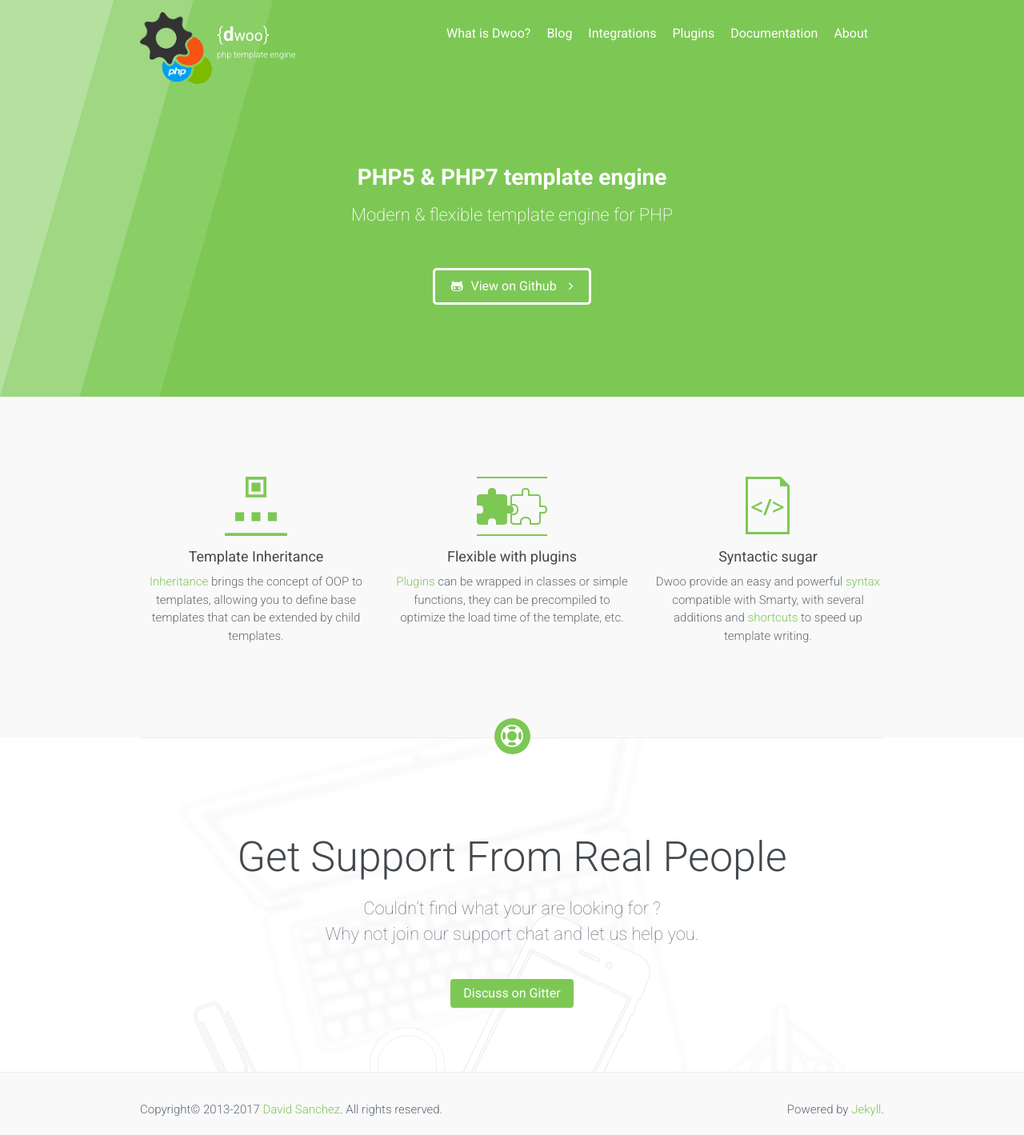
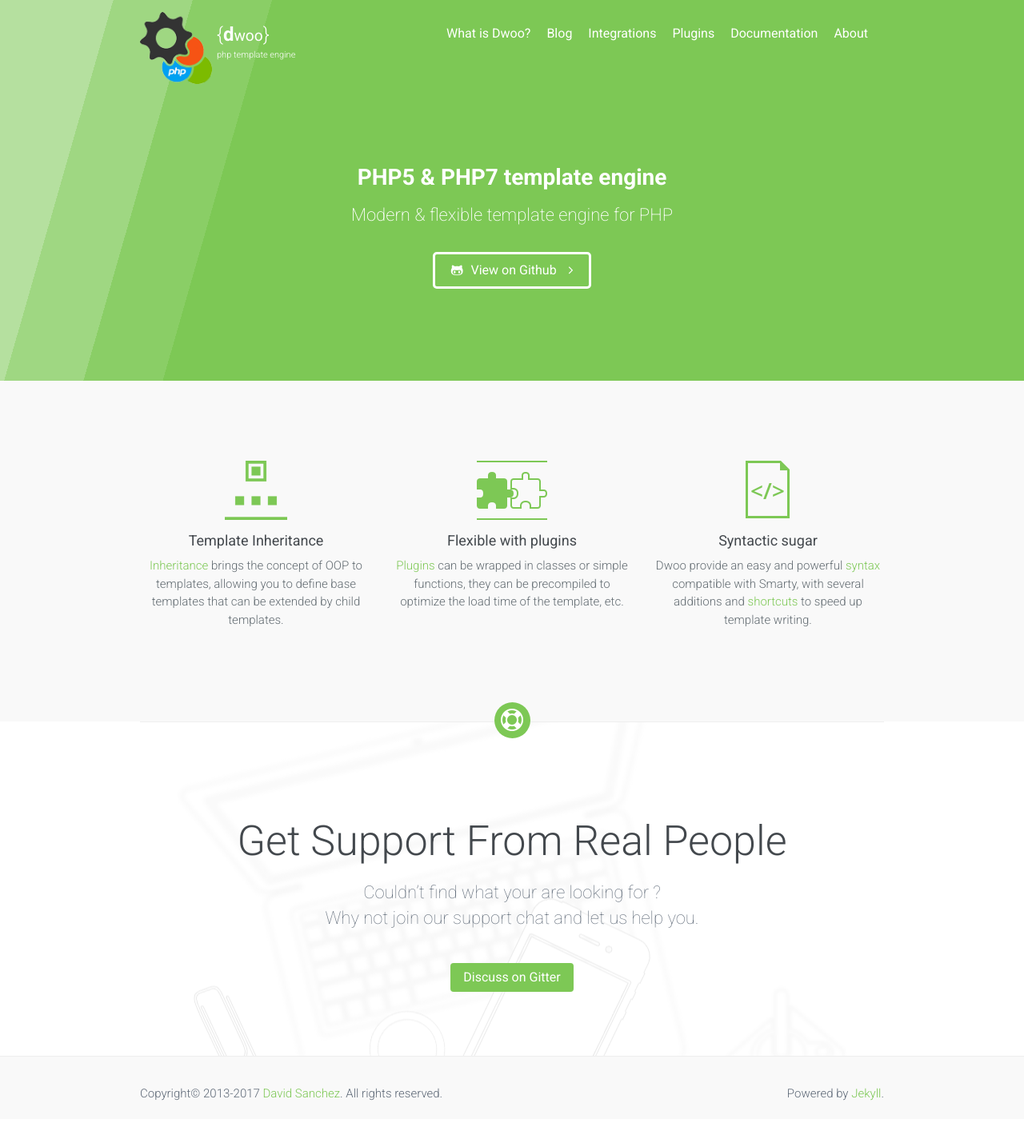
Before and after one commit to dwoo-project/docs, a Jekyll site: the page built from index.html, in a window 1280 px wide. Shown: the whole page at 80% size. Built offline with Jekyll 4.4.1, drawn with Linux system fonts in a browser that asks for light colours; nearby versions of some CDN libraries.

Commit message:
Fix home btn margin top

```diff
--- a/_sass/_layout.scss
+++ b/_sass/_layout.scss
@@ -162,7 +162,6 @@
 	  border: 3px solid $color-white;
 	  border-radius: 5px;
 	  padding: 10px 20px;
-	  margin-top: 50px;
 	  &:hover {
 		background: rgba(255, 255, 255, 0.2);
 		-webkit-transition: background-color 500ms ease-out 0.2s;
--- a/index.html
+++ b/index.html
@@ -1,7 +1,7 @@
 ---
 layout: default
 title: PHP5 & PHP7 template engine
-subtitle: Modern & flexible template engine for PHP<br><a href="https://github.com/dwoo-project/dwoo" target="_blank" class="btn btn-hero"><i class="fa fa-github-alt pr-10" aria-hidden="true"></i>View on Github<i class="fa fa-angle-right pl-15" aria-hidden="true"></i></a>
+subtitle: Modern & flexible template engine for PHP<br><a href="https://github.com/dwoo-project/dwoo" target="_blank" class="btn btn-hero mt-30"><i class="fa fa-github-alt pr-10" aria-hidden="true"></i>View on Github<i class="fa fa-angle-right pl-15" aria-hidden="true"></i></a>
 ---
 
 <!-- Main Features -->
```
